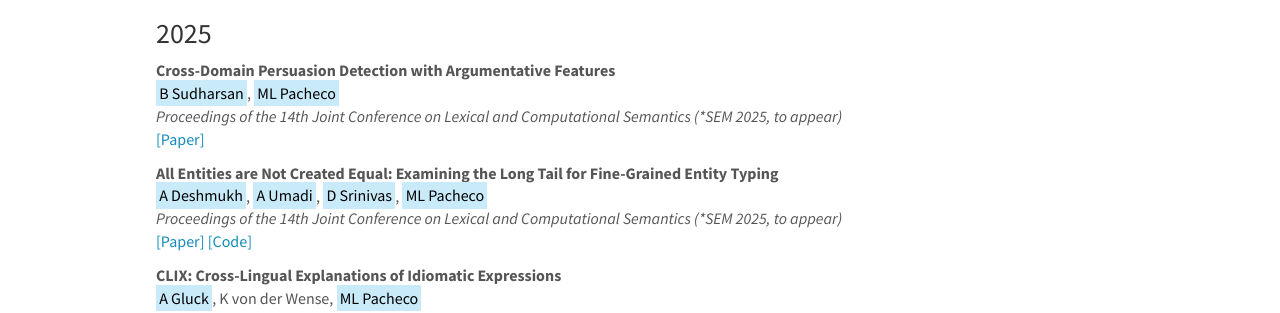
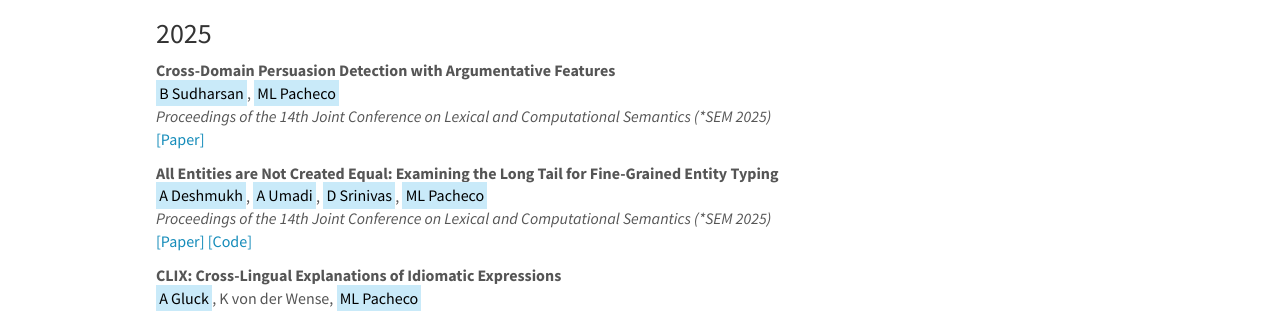
Before and after one commit to blast-cu/blast-cu.github.io, a Jekyll site: the page built from _pages/publications.md, in a window 1280 px wide and 900 px high, scrolled down 476 px. Shown: the part 154-467 px from the top of the window. Built offline with Jekyll 4.4.1, drawn with Linux system fonts in a browser that asks for light colours; nearby versions of some CDN libraries.

Commit message:
Update publist_2025.yml

```diff
--- a/_data/publist_2025.yml
+++ b/_data/publist_2025.yml
@@ -1,7 +1,7 @@
 - title: "Cross-Domain Persuasion Detection with Argumentative Features"
   authors: <mark>B Sudharsan</mark>, <mark>ML Pacheco</mark>
   highlight: 0
-  venue: "Proceedings of the 14th Joint Conference on Lexical and Computational Semantics (*SEM 2025, to appear)"
+  venue: "Proceedings of the 14th Joint Conference on Lexical and Computational Semantics (*SEM 2025)"
   link:
     url: https://aclanthology.org/2025.starsem-1.30/
     display: \[Paper\]
@@ -10,7 +10,7 @@
 - title: "All Entities are Not Created Equal: Examining the Long Tail for Fine-Grained Entity Typing"
   authors: <mark>A Deshmukh</mark>, <mark>A Umadi</mark>, <mark>D Srinivas</mark>, <mark>ML Pacheco</mark>
   highlight: 0
-  venue: "Proceedings of the 14th Joint Conference on Lexical and Computational Semantics (*SEM 2025, to appear)"
+  venue: "Proceedings of the 14th Joint Conference on Lexical and Computational Semantics (*SEM 2025)"
   link:
     url: https://aclanthology.org/2025.starsem-1.15/
     display: \[Paper\]
```
